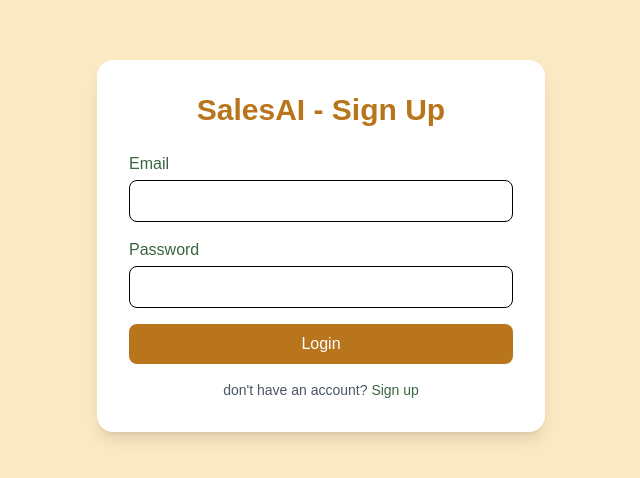
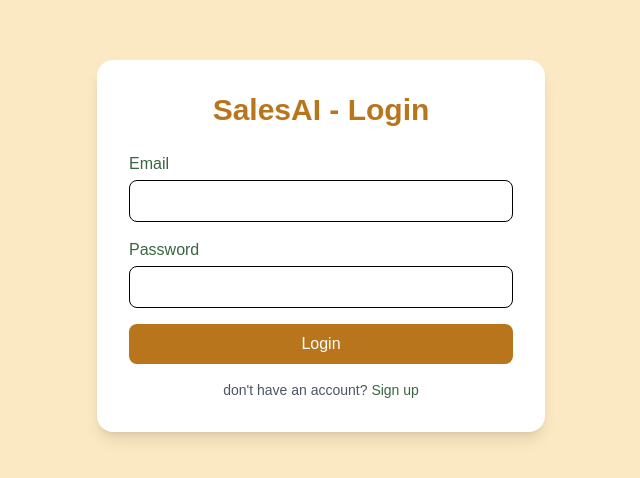
Before and after one commit to Ahmedianoo/AI-Sales-Assistant, a Next.js app in the folder frontend/sales-assistant/: page /login in a window 1280 px wide. Shown: the part 154-632 px from the top of the page, without its empty margins (319-959 px from the left). Built offline with nearby package versions, Linux system fonts and the light colour scheme.

Commit message:
just in case

```diff
--- a/frontend/sales-assistant/src/app/components/auth/login.jsx
+++ b/frontend/sales-assistant/src/app/components/auth/login.jsx
@@ -24,7 +24,7 @@ const LoginPage = () => {
       // ✅ Redirect to home page on success
       router.push("/");
     } catch (err) {
-      setMessage("❌ " + (err.response?.data?.detail || "Signup failed."));
+      setMessage("❌ " + (err.response?.data?.detail || "Ligin failed."));
     } finally {
       setLoading(false);
     }
@@ -35,7 +35,7 @@ const LoginPage = () => {
     <div className="min-h-screen flex items-center justify-center bg-[#FAE9C2] p-4">
       <div className="w-full max-w-md bg-white shadow-lg rounded-2xl p-8">
         <h1 className="text-3xl font-bold text-[#B8751C] text-center mb-6">
-          SalesAI - Sign Up
+          SalesAI - Login
         </h1>
 
         {message && (
```
